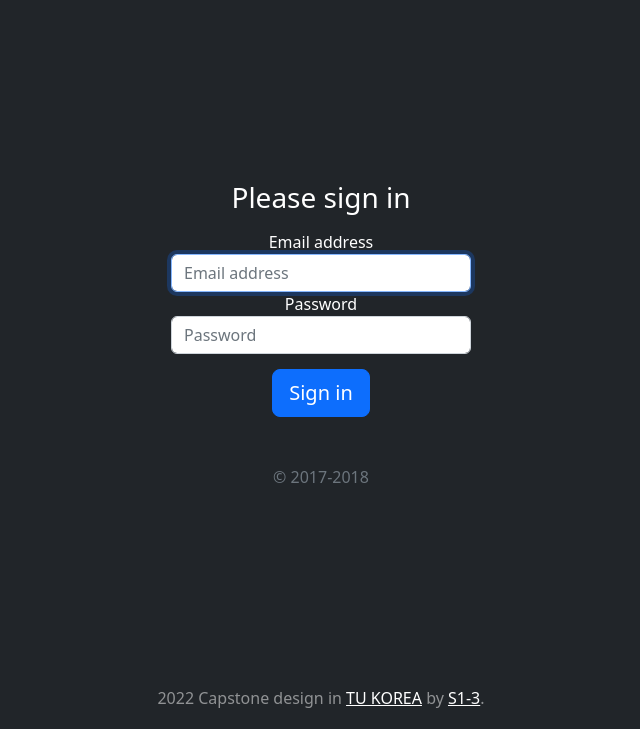
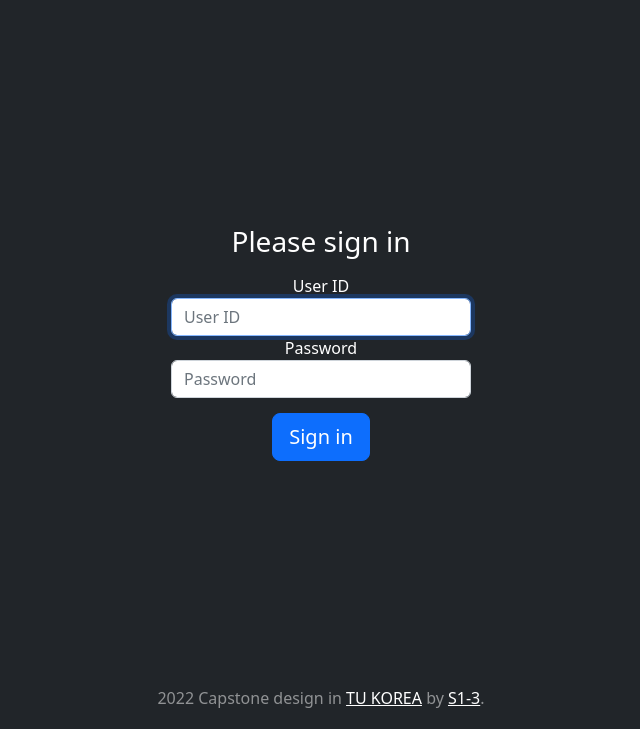
Before and after one commit to Shlaom/Capstone, a Django app: template templates/login/login.html in a window 1280 px wide. Shown: the part 58-787 px from the top of the page, without its empty margins (319-959 px from the left). Run offline with Django 3.2, Linux system fonts and the light colour scheme; the template is opened without the code that fills it, so the values that code supplies are empty.

Commit message:
login action

```diff
--- a/templates/login/login.html
+++ b/templates/login/login.html
@@ -103,16 +103,16 @@
 
 
 
-<form class="form-signin" style="margin: auto;">
+<form method="post" class="form-signin" action="{% url 'common:login_main' %}" style="margin: auto;">
+    {% csrf_token %}
+      <h1 class="h3 mb-3 font-weight-normal">Please sign in</h1>
+      <label for="userid" class="sr-only">User ID</label>
+      <input type="text" name="userid" id="userid" class="form-control" placeholder="User ID" style="width:300px;" required autofocus>
+      <label for="inputPassword" class="sr-only">Password</label>
+      <input type="password" id="inputPassword" name="password" class="form-control" placeholder="Password" style="width:300px;" required>
 
-      <h1 class="h3 mb-3 font-weight-normal">Please sign in</h1>
-      <label for="inputEmail" class="sr-only">Email address</label>
-      <input type="email" id="inputEmail" class="form-control" placeholder="Email address" style="width:300px;" required autofocus>
-      <label for="inputPassword" class="sr-only">Password</label>
-      <input type="password" id="inputPassword" class="form-control" placeholder="Password" style="width:300px;" required>
+      <button class="btn btn-lg btn-primary btn-block" type="submit" onclick="location.href='{% url 'common:login_main' %}'" style="margin-top: 15px;" >Sign in</button>
 
-      <button class="btn btn-lg btn-primary btn-block" type="submit" style="margin-top: 15px;">Sign in</button>
-      <p class="mt-5 mb-3 text-muted">&copy; 2017-2018</p>
     </form>
 
 
```
